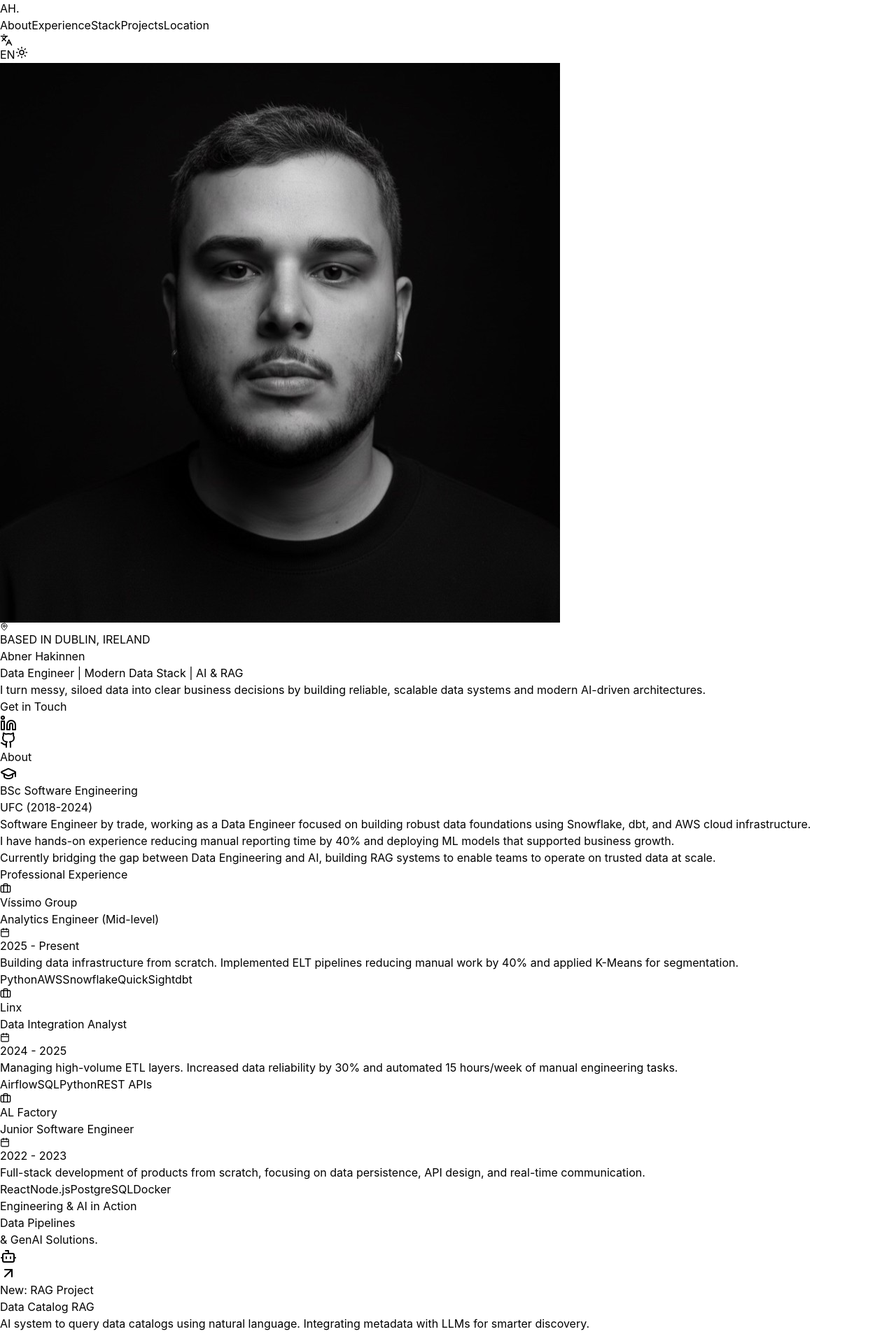
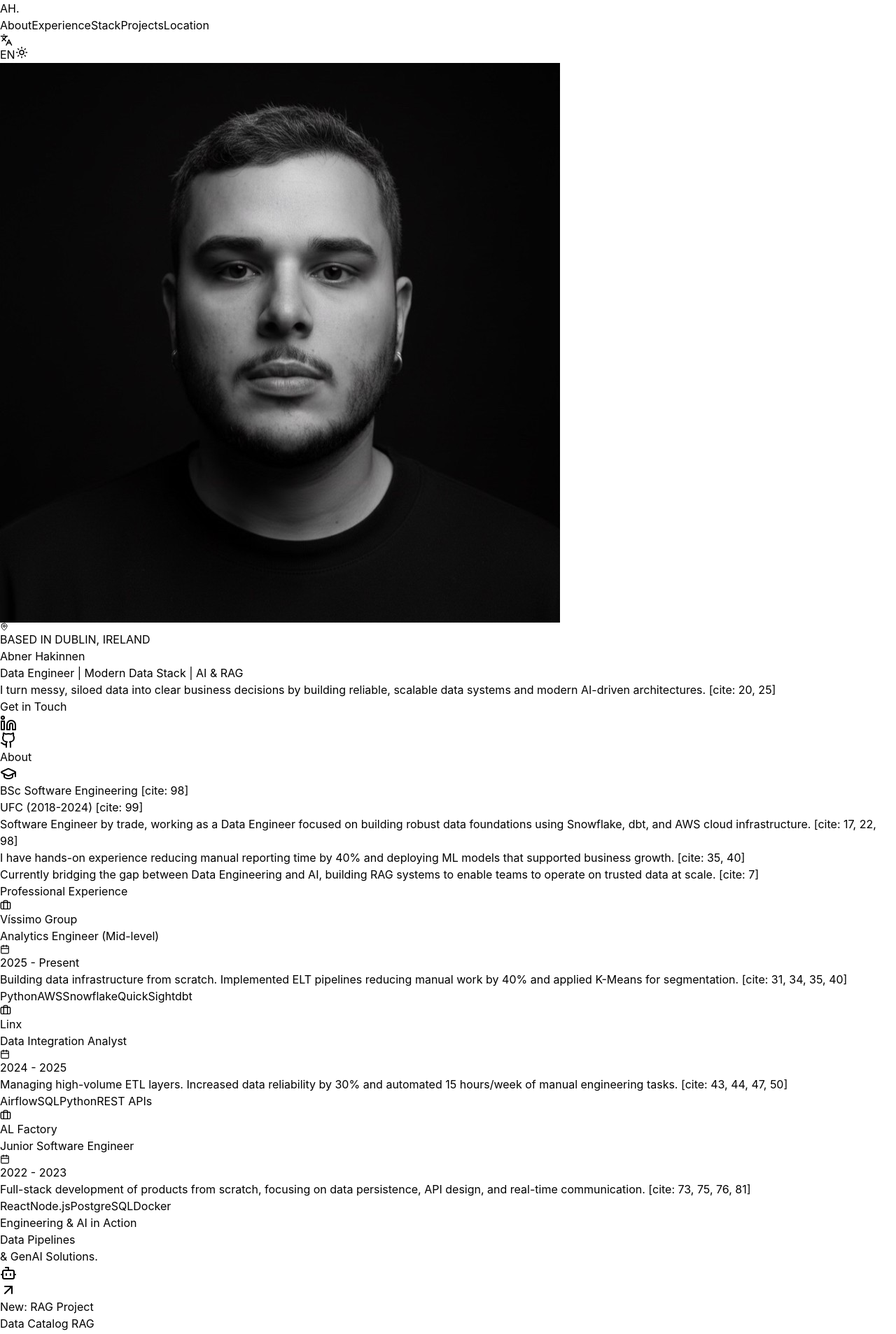
Before and after one commit to abnerhkn/portfolio, a React (Vite) app: page / in a window 1280 px wide. Shown: the top 1907 px of the page at 70% size. Built offline with nearby package versions, Linux system fonts and the light colour scheme.

Commit message:
Update App.jsx

```diff
--- a/src/App.jsx
+++ b/src/App.jsx
@@ -21,7 +21,6 @@ import {
   Calendar,
   CheckCircle2,
   Bot,
-  Search,
   Globe
 } from 'lucide-react';
 
@@ -35,19 +34,19 @@ const App = () => {
       badge: 'BASEADO EM DUBLIN, IRLANDA',
       title: 'Abner Hakinnen',
       subtitle: 'Data Engineer | Modern Data Stack | AI & RAG',
-      heroDesc: 'Transformo dados fragmentados em decisões de negócio através de infraestrutura escalável, pipelines de ELT e soluções de IA generativa.',
+      heroDesc: 'Transformo dados fragmentados em decisões de negócio através de infraestrutura escalável, pipelines de ELT e soluções de IA generativa. [cite: 20, 25]',
       aboutTitle: 'Sobre',
       aboutText: [
-        "Engenheiro de Software de formação, atuo como Engenheiro de Dados com foco em construir fundações sólidas utilizando Snowflake, dbt e nuvem AWS.",
-        "Tenho experiência prática em reduzir o tempo de relatórios manuais em 40% e implementar modelos de Machine Learning que contribuíram para o aumento de conversão.",
-        "Trabalho na intersecção entre Engenharia de Dados e IA, desenvolvendo sistemas de RAG (Retrieval-Augmented Generation) para facilitar o acesso a informações complexas."
+        "Engenheiro de Software de formação, atuo como Engenheiro de Dados com foco em construir fundações sólidas utilizando Snowflake, dbt e nuvem AWS. [cite: 17, 22, 98]",
+        "Tenho experiência prática em reduzir o tempo de relatórios manuais em 40% e implementar modelos de Machine Learning que contribuíram para o aumento de conversão. [cite: 35, 40]",
+        "Trabalho na intersecção entre Engenharia de Dados e IA, desenvolvendo sistemas de RAG (Retrieval-Augmented Generation) para facilitar o acesso a informações complexas. [cite: 7]"
       ],
       expTitle: 'Trajetória Profissional',
       stackTitle: 'Conhecimentos Técnicos',
       projectsTitle: 'Engenharia & IA em Ação',
       impactLabel: 'Impacto Técnico & Negócio',
       ctaTitle: 'Vamos tomar um café em Dublin?',
-      ctaDesc: 'Aberto a oportunidades em Engenharia de Dados e Analytics onde código limpo e sistemas escaláveis são a prioridade.',
+      ctaDesc: 'Aberto a oportunidades em Engenharia de Dados e Analytics onde código limpo e sistemas escaláveis são a prioridade. [cite: 24]',
       ctaButton: 'Enviar E-mail',
       footer: 'Abner Hakinnen • Data Portfolio 2026',
       mapTitle: 'Onde me encontrar'
@@ -57,19 +56,19 @@ const App = () => {
       badge: 'BASED IN DUBLIN, IRELAND',
       title: 'Abner Hakinnen',
       subtitle: 'Data Engineer | Modern Data Stack | AI & RAG',
-      heroDesc: 'I turn messy, siloed data into clear business decisions by building reliable, scalable data systems and modern AI-driven architectures.',
+      heroDesc: 'I turn messy, siloed data into clear business decisions by building reliable, scalable data systems and modern AI-driven architectures. [cite: 20, 25]',
       aboutTitle: 'About',
       aboutText: [
-        "Software Engineer by trade, working as a Data Engineer focused on building robust data foundations using Snowflake, dbt, and AWS cloud infrastructure.",
-        "I have hands-on experience reducing manual reporting time by 40% and deploying ML models that supported business growth.",
-        "Currently bridging the gap between Data Engineering and AI, building RAG systems to enable teams to operate on trusted data at scale."
+        "Software Engineer by trade, working as a Data Engineer focused on building robust data foundations using Snowflake, dbt, and AWS cloud infrastructure. [cite: 17, 22, 98]",
+        "I have hands-on experience reducing manual reporting time by 40% and deploying ML models that supported business growth. [cite: 35, 40]",
+        "Currently bridging the gap between Data Engineering and AI, building RAG systems to enable teams to operate on trusted data at scale. [cite: 7]"
       ],
       expTitle: 'Professional Experience',
       stackTitle: 'Technical Stack',
       projectsTitle: 'Engineering & AI in Action',
       impactLabel: 'Technical & Business Impact',
       ctaTitle: 'Let\'s connect in Dublin',
-      ctaDesc: 'Seeking Data Engineering opportunities where clean code, solid infrastructure, and AI innovation are a priority.',
+      ctaDesc: 'Seeking Data Engineering opportunities where clean code, solid infrastructure, and AI innovation are a priority. [cite: 24]',
       ctaButton: 'Get in Touch',
       footer: 'Abner Hakinnen • Data Portfolio 2026',
       mapTitle: 'Where to find me'
@@ -84,8 +83,8 @@ const App = () => {
       role: lang === 'pt' ? "Analytics Engineer (Pleno)" : "Analytics Engineer (Mid-level)",
       period: "2025 - Present",
       description: lang === 'pt'
-        ? "Construção da infraestrutura de dados do zero. Implementação de pipelines ELT reduzindo tempo operacional em 40% e uso de K-Means para segmentação."
-        : "Building data infrastructure from scratch. Implemented ELT pipelines reducing manual work by 40% and applied K-Means for segmentation.",
+        ? "Construção da infraestrutura de dados do zero. Implementação de pipelines ELT reduzindo tempo operacional em 40% e uso de K-Means para segmentação. [cite: 31, 34, 35, 40]"
+        : "Building data infrastructure from scratch. Implemented ELT pipelines reducing manual work by 40% and applied K-Means for segmentation. [cite: 31, 34, 35, 40]",
       tags: ["Python", "AWS", "Snowflake", "QuickSight", "dbt"]
     },
     {
@@ -93,17 +92,17 @@ const App = () => {
       role: lang === 'pt' ? "Analista de Integração de Dados" : "Data Integration Analyst",
       period: "2024 - 2025",
       description: lang === 'pt'
-        ? "Gestão de camadas ETL para alta volumetria. Aumento de 30% na confiabilidade dos dados e automação de 15h semanais de tarefas manuais."
-        : "Managing high-volume ETL layers. Increased data reliability by 30% and automated 15 hours/week of manual engineering tasks.",
+        ? "Gestão de camadas ETL para alta volumetria. Aumento de 30% na confiabilidade dos dados e automação de 15h semanais de tarefas manuais. [cite: 43, 44, 47, 50]"
+        : "Managing high-volume ETL layers. Increased data reliability by 30% and automated 15 hours/week of manual engineering tasks. [cite: 43, 44, 47, 50]",
       tags: ["Airflow", "SQL", "Python", "REST APIs"]
     },
     {
       company: "AL Factory",
-      role: "Junior Software Engineer",
+      role: lang === 'pt' ? "Engenheiro de Software Júnior" : "Junior Software Engineer",
       period: "2022 - 2023",
       description: lang === 'pt'
-        ? "Desenvolvimento full-stack de produtos do zero, com foco em persistência de dados, design de APIs e comunicação em tempo real."
-        : "Full-stack development of products from scratch, focusing on data persistence, API design, and real-time communication.",
+        ? "Desenvolvimento full-stack de produtos do zero, com foco em persistência de dados, design de APIs e comunicação em tempo real. [cite: 73, 75, 76, 81]"
+        : "Full-stack development of products from scratch, focusing on data persistence, API design, and real-time communication. [cite: 73, 75, 76, 81]",
       tags: ["React", "Node.js", "PostgreSQL", "Docker"]
     }
   ];
@@ -172,10 +171,11 @@ const App = () => {
         </div>
       </nav>
 
-      <header className="max-w-5xl mx-auto px-6 pt-24 pb-32 text-center">
-        <div className="relative inline-block mb-10">
+      {/* Hero - Fixed centering */}
+      <header className="max-w-5xl mx-auto px-6 pt-24 pb-32 flex flex-col items-center text-center">
+        <div className="relative mb-10 mx-auto">
           <div className={`absolute inset-0 blur-3xl rounded-full opacity-20 bg-blue-500`}></div>
-          <img src={profile} alt="Abner" className="relative w-32 h-32 md:w-40 md:h-40 rounded-full object-cover border-4 border-white/10" />
+          <img src={profile} alt="Abner" className="relative w-32 h-32 md:w-40 md:h-40 rounded-full object-cover border-4 border-white/10 mx-auto" />
         </div>
         <div className={`inline-flex items-center gap-2 px-3 py-1 rounded-full text-[10px] font-bold mb-6 border ${isDark ? 'bg-blue-500/10 border-blue-500/30 text-blue-400' : 'bg-blue-50 border-blue-200 text-blue-600'}`}>
           <MapPin size={12} /> {t.badge}
@@ -199,16 +199,16 @@ const App = () => {
           <div className="md:col-span-1">
             <h3 className="text-xs font-bold uppercase tracking-[0.2em] mb-6 text-blue-500">{t.aboutTitle}</h3>
             <div className={`p-6 rounded-2xl border ${styles.card}`}>
-              <div className="flex gap-4 items-start">
+              <div className="flex gap-4 items-start text-left">
                 <div className="p-3 bg-blue-500/10 rounded-xl text-blue-500"><GraduationCap /></div>
                 <div>
-                  <h4 className="font-bold text-sm">BSc Software Engineering</h4>
-                  <p className="text-xs mt-1 opacity-60">UFC (2018-2024)</p>
+                  <h4 className="font-bold text-sm">BSc Software Engineering [cite: 98]</h4>
+                  <p className="text-xs mt-1 opacity-60">UFC (2018-2024) [cite: 99]</p>
                 </div>
               </div>
             </div>
           </div>
-          <div className="md:col-span-2 space-y-6">
+          <div className="md:col-span-2 space-y-6 text-left">
             {t.aboutText.map((paragraph, idx) => (
               <p key={idx} className="text-lg leading-relaxed opacity-90">
                 {paragraph}
@@ -224,7 +224,7 @@ const App = () => {
           {experience.map((exp, i) => (
             <div key={i} className={`p-8 rounded-[2rem] border transition-all ${styles.card}`}>
               <div className="flex flex-col md:flex-row justify-between gap-4 mb-6">
-                <div>
+                <div className="text-left">
                   <div className="flex items-center gap-2 text-blue-500 mb-1">
                     <Briefcase size={16} />
                     <span className="text-sm font-bold uppercase tracking-wider">{exp.company}</span>
@@ -235,7 +235,7 @@ const App = () => {
                   <Calendar size={14} /> {exp.period}
                 </div>
               </div>
-              <p className={`mb-8 leading-relaxed ${styles.textSec}`}>{exp.description}</p>
+              <p className={`mb-8 leading-relaxed text-left ${styles.textSec}`}>{exp.description}</p>
               <div className="flex flex-wrap gap-2">
                 {exp.tags.map(tag => (
                   <span key={tag} className={`px-3 py-1 rounded-full text-[10px] font-bold uppercase tracking-tighter ${isDark ? 'bg-white/5 text-white/50' : 'bg-black/5 text-black/50'}`}>
@@ -251,14 +251,14 @@ const App = () => {
       <section id="projetos" className={`py-24 ${isDark ? 'bg-[#0A0A0A]' : 'bg-[#FBFBFD]'}`}>
         <div className="max-w-5xl mx-auto px-6">
           <div className="flex justify-between items-end mb-16">
-            <div>
+            <div className="text-left">
               <h3 className="text-xs font-bold uppercase tracking-[0.2em] mb-4 text-blue-500">{t.projectsTitle}</h3>
               <h4 className="text-4xl font-bold leading-tight">Data Pipelines <br/> & GenAI Solutions.</h4>
             </div>
           </div>
           <div className="grid md:grid-cols-3 gap-6">
             {projects.map((p, i) => (
-              <a href={p.link} key={i} target="_blank" rel="noreferrer" className={`group p-8 rounded-[2rem] border flex flex-col transition-all hover:-translate-y-2 ${styles.card}`}>
+              <a href={p.link} key={i} target="_blank" rel="noreferrer" className={`group p-8 rounded-[2rem] border flex flex-col transition-all hover:-translate-y-2 text-left ${styles.card}`}>
                 <div className="flex justify-between mb-8">
                   <div className="p-3 bg-blue-500/10 rounded-2xl text-blue-500 group-hover:scale-110 transition-transform">
                     {p.isNew ? <Bot /> : <Database />}
@@ -279,7 +279,7 @@ const App = () => {
       </section>
 
       <section id="stack" className="py-24 max-w-5xl mx-auto px-6">
-        <div className="grid grid-cols-2 md:grid-cols-4 gap-12">
+        <div className="grid grid-cols-2 md:grid-cols-4 gap-12 text-left">
           {[
             { title: 'Data Eng', items: ['Python', 'SQL', 'dbt', 'Airflow', 'Snowflake'], icon: <Workflow size={20}/> },
             { title: 'IA / RAG', items: ['LangChain', 'OpenAI', 'Vector DBs', 'RAG'], icon: <Bot size={20}/> },
@@ -308,7 +308,7 @@ const App = () => {
           <h3 className="text-xs font-bold uppercase tracking-[0.2em] mb-12 text-center text-blue-500">{t.mapTitle}</h3>
           <div className="rounded-[2.5rem] overflow-hidden border border-inherit h-[400px] relative grayscale contrast-125">
              <iframe
-              src="https://www.google.com/maps/embed?pb=!1m18!1m12!1m3!1d152514.4338986835!2d-6.38578505!3d53.3484285!2m3!1f0!2f0!3f0!3m2!1i1024!2i768!4f13.1!3m3!1m2!1s0x48670e80ea27ac2f%3A0xa00c7a9973171a0!2sDublin%2C%20Ireland!5e0!3m2!1sen!2sie!4v1712134567890!5m2!1sen!2sie"
+              src="https://www.google.com/maps/embed?pb=!1m18!1m12!1m3!1d152509.30810755916!2d-6.42594639912762!3d53.34830155057059!2m3!1f0!2f0!3f0!3m2!1i1024!2i768!4f13.1!3m3!1m2!1s0x48670e80ea27ac2f%3A0xa00c7a9973171a0!2sDublin%2C%20Ireland!5e0!3m2!1sen!2sbr!4v1711200000000!5m2!1sen!2sbr"
               width="100%"
               height="100%"
               style={{ border: 0 }}
@@ -318,7 +318,7 @@ const App = () => {
             </iframe>
             <div className="absolute bottom-6 right-6 p-4 bg-black/80 backdrop-blur-md rounded-2xl border border-white/10 text-white">
               <p className="text-xs font-bold flex items-center gap-2">
-                <Globe size={14} className="text-blue-500"/> Dublin, Ireland
+                <Globe size={14} className="text-blue-500"/> Dublin, Ireland [cite: 18, 24]
               </p>
             </div>
           </div>
@@ -329,7 +329,7 @@ const App = () => {
         <h3 className="text-3xl md:text-5xl font-bold mb-8">{t.ctaTitle}</h3>
         <p className={`mb-12 text-lg ${styles.textSec}`}>{t.ctaDesc}</p>
         <a href="mailto:dev.abnerlima@gmail.com" className={`inline-flex items-center gap-3 px-12 py-5 rounded-full font-bold hover:opacity-90 transition-all ${isDark ? 'bg-white text-black' : 'bg-black text-white'}`}>
-          <Mail size={18} /> dev.abnerlima@gmail.com
+          <Mail size={18} /> dev.abnerlima@gmail.com [cite: 2]
         </a>
         <p className={`mt-24 text-[10px] font-bold uppercase tracking-[0.6em] ${styles.textSec}`}>
           {t.footer}
```
